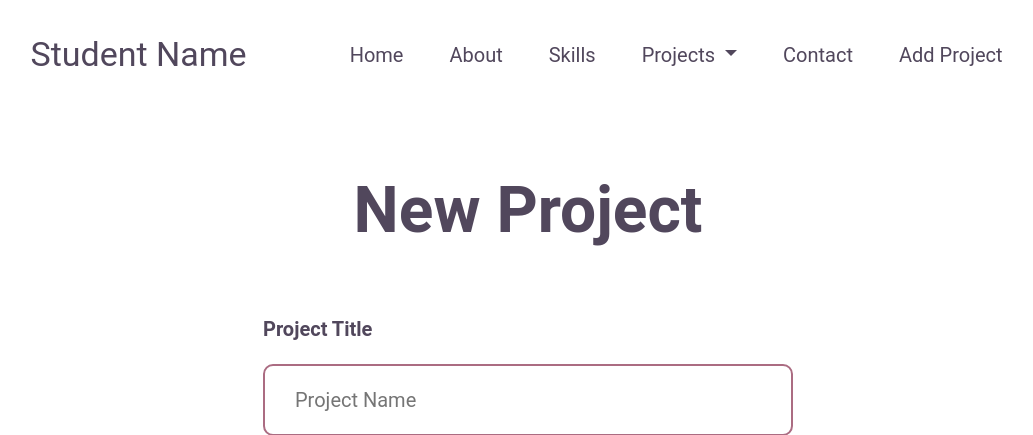
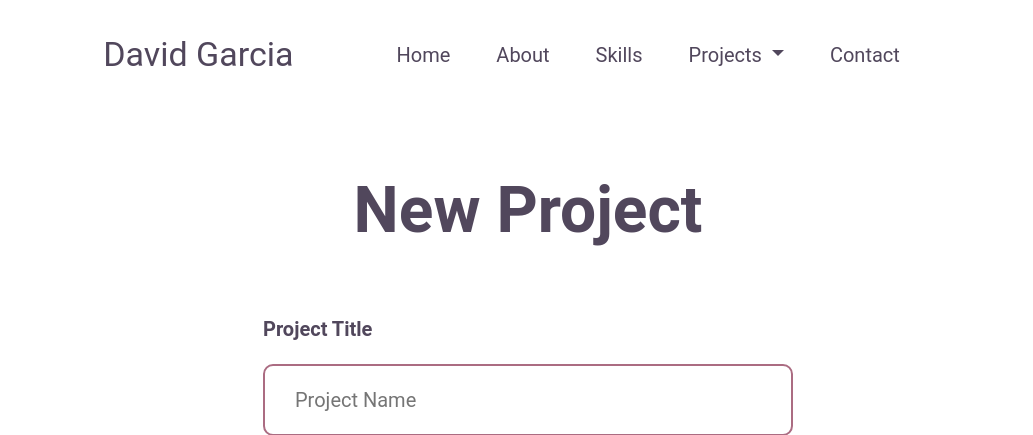
Before and after one commit to DevDavid98/Portfolio, a Python web app: template templates/new_project_form.html in a window 1280 px wide. Shown: the top 435 px of the page, without its empty margins (112-1145 px from the left). Run offline with Jinja, Linux system fonts and the light colour scheme; the template is opened without the code that fills it, so the values that code supplies are empty.

Commit message:
Update new_project_form.html

```diff
--- a/templates/new_project_form.html
+++ b/templates/new_project_form.html
@@ -3,37 +3,36 @@
     <section class="navigation">
         <nav class="navbar navbar-expand-lg">
             <div class="container-fluid">
-                <a class="navbar-brand" href="#">Student Name</a>
+                <a class="navbar-brand" >David Garcia</a>
                 <button class="toggle" type="button" data-bs-toggle="collapse" data-bs-target="#navbarContent" aria-controls="navbarContent" aria-expanded="false" aria-label="Toggle navigation">
                     <i class="fas fa-bars"></i>
                 </button>
                 <div class="collapse navbar-collapse" id="navbarContent">
                     <ul class="navbar-nav me-auto mb-2 mb-lg-0">
                         <li class="nav-item">
-                            <a class="nav-link active" aria-current="page" href="#">Home</a>
+                            <a class="nav-link active" aria-current="page" href="{{url_for('index')}}">Home</a>
                         </li>
                         <li class="nav-item">
-                            <a class="nav-link" href="#about">About</a>
+                            <a class="nav-link" href="{{url_for('about')}}">About</a>
                         </li>
                         <li class="nav-item">
-                            <a class="nav-link" href="#skills">Skills</a>
+                            <a class="nav-link" href="{{url_for('index')}}#skills">Skills</a>
                         </li>
                         <li class="nav-item dropdown">
                             <a class="nav-link dropdown-toggle" href="#" id="navbarDropdown" role="button" data-bs-toggle="dropdown" aria-expanded="false">
                             Projects
                             </a>
                             <ul class="dropdown-menu" aria-labelledby="navbarDropdown">
-                            <li><a class="dropdown-item" href="#project1">Project 1</a></li>
-                            <li><a class="dropdown-item" href="#project2">Project 2</a></li>
-                            <li><a class="dropdown-item" href="#project3">Project 3</a></li>
-                            <li><a class="dropdown-item" href="#project4">Project 4</a></li>
+                                {% for project in projects %}
+                                    <li><a class="dropdown-item" href="{{url_for('project', id = project.id)}}">Project {{project.id}}</a></li>
+                                {% endfor %}
                             </ul>
                         </li>
                         <li class="nav-item">
-                            <a class="nav-link" href="#contact">Contact</a>
+                            <a class="nav-link" href="{{url_for('index')}}#contact">Contact</a>
                         </li>
                         <li class="nav-item">
-                            <a class="nav-link" href="{{url_for('add_project')}}">Add Project</a>
+
                         </li>
                     </ul>
                 </div>
@@ -44,7 +43,7 @@
         <h1>New Project</h1>
     </section>
     <section id="form">
-        <form action="{{url_for('add_project')}}" method = "POST">
+        <form action="{{url_for('add')}}" method = "POST">
             <label for="title">Project Title</label>
             <input type="text" name="title" id="title" placeholder="Project Name" required>
 
@@ -67,7 +66,7 @@
 
 
             <div>
-                <button type="reset">Cancel</button>
+                <button href ="{{url_for('index')}}">Cancel</button>
                 <button type="submit">Submit</button>
             </div>
         </form>
```
